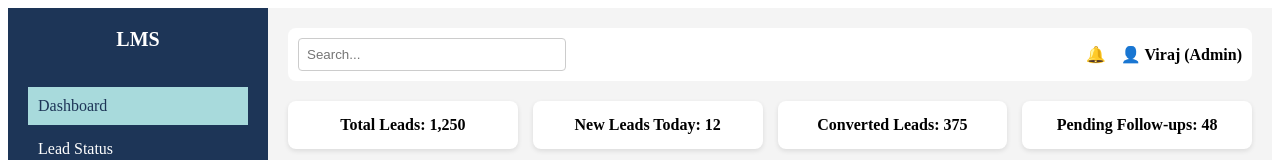
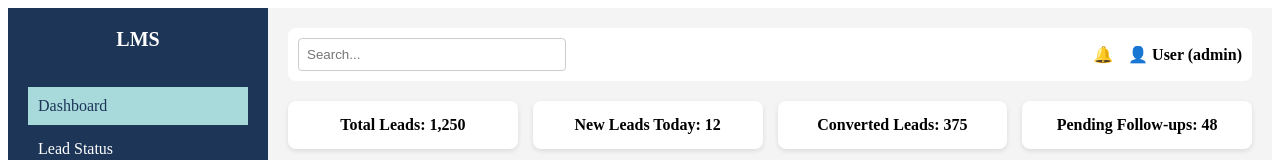
Before and after one commit to VirajManiyar-MRI/lms-frontend, an Angular app: page /dashboard in a window 1280 px wide. Shown: the top 160 px of the page. Built offline with nearby package versions, Linux system fonts and the light colour scheme; no server answers; sample sign-in values are in the browser's storage.

Commit message:
User name and User Role updated in the profile

```diff
--- a/src/app/components/dashboard/dashboard.component.html
+++ b/src/app/components/dashboard/dashboard.component.html
@@ -20,7 +20,7 @@
       <input type="text" placeholder="Search..." class="search-bar" />
       <div class="icons">
         <span class="notification-icon">🔔</span>
-        <span class="profile-icon">👤 Viraj (Admin)</span>
+        <span class="profile-icon">👤 {{ userName }} ({{ userRole }})</span>
       </div>
     </header>
 
--- a/src/app/components/dashboard/dashboard.component.ts
+++ b/src/app/components/dashboard/dashboard.component.ts
@@ -15,6 +15,8 @@ import { Router } from '@angular/router';
 })
 export class DashboardComponent implements OnInit, AfterViewInit {
   managers: any[] = []; // Stores Manager Performance Data
+  userName: string = ''; // ✅ Store user's name
+  userRole: string = ''; // ✅ Store user's role
 
   constructor(
     private userPerformanceService: UserPerformanceService,
@@ -33,7 +35,15 @@ export class DashboardComponent implements OnInit, AfterViewInit {
       this.router.navigate(['/login']); // ✅ Redirect to login if not logged in
     } else {
       this.loadManagerPerformance();
+      this.loadUserData(); // ✅ Load user name & role
     }
+  }
+
+  // ✅ Load user name & role from AuthService
+
+  loadUserData(): void {
+    this.userName = this.authService.getUserName() || 'User'; // Default if null
+    this.userRole = this.authService.getUserRole() || 'Role'; // Default if null
   }
 
   // Fetch manager performance data from API
--- a/src/app/services/auth.service.ts
+++ b/src/app/services/auth.service.ts
@@ -44,6 +44,12 @@ export class AuthService {
     return isPlatformBrowser(this.platformId) ? localStorage.getItem('userRole') : null;
   }
 
+  // ✅ Get User Name
+  getUserName(): string | null {
+    return isPlatformBrowser(this.platformId) ? localStorage.getItem('name') : null;
+  }
+
+
   // ✅ Check if user is logged in
   isLoggedIn(): boolean {
     const token = this.getToken();
```
